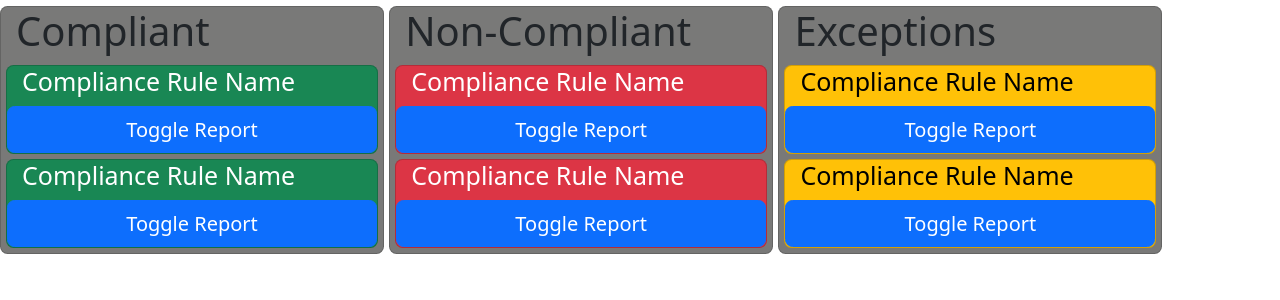
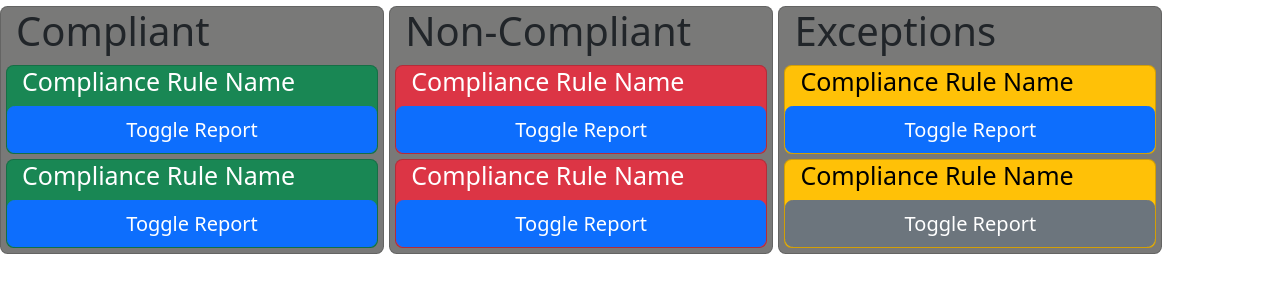
Before and after one commit to ethanrowe5379/Brightsolid_Project, a PHP site: page /DashboardTemplate.html in a window 1280 px wide. Shown: the part 144-444 px from the top of the page. Run offline with PHP 8.4, Linux system fonts and the light colour scheme.

Commit message:
Changed a button colour

```diff
--- a/DashboardTemplate.css
+++ b/DashboardTemplate.css
@@ -11,8 +11,6 @@ header{
 .container{
     background-color: #797978 ;
 }
-
-
 
 #innerCard{
     margin-bottom: 5px;
--- a/DashboardTemplate.html
+++ b/DashboardTemplate.html
@@ -84,7 +84,7 @@
             </div>
             <div class="row card text-bg-warning" id="innerCard">
                 <h5 class="col">Compliance Rule Name</h5>
-                <button class="col-auto btn btn-primary" type="button" data-bs-toggle="collapse" data-bs-target="#collapseWarning" aria-expanded="false" aria-controls="collapseWarning">
+                <button class="col-auto btn btn-secondary" type="button" data-bs-toggle="collapse" data-bs-target="#collapseWarning" aria-expanded="false" aria-controls="collapseWarning">
                     Toggle Report
                   </button>
                   <div class="collapse" id="collapseWarning">
```
